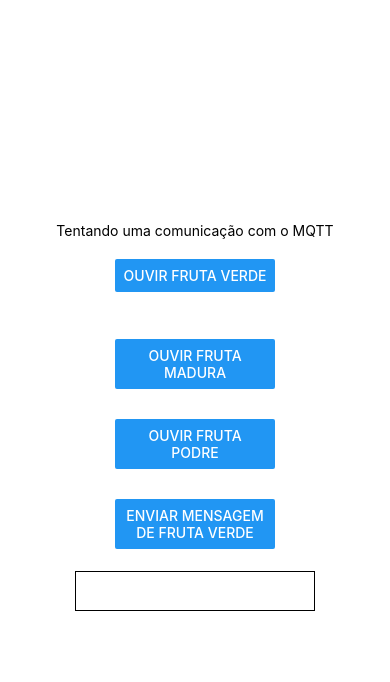
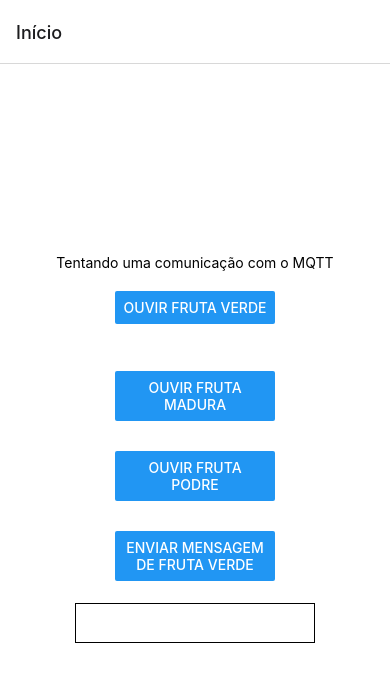
Before and after one commit to Maxcravo/Mqtt-Sistemas-distribuidos, a React Native app in the folder mqttApp/: screen /Home in a window 390 px wide. Shown: the top 682 px of the page. Built offline with nearby package versions, Linux system fonts and the light colour scheme; no server answers.

Commit message:
consertando estrutura do app

```diff
--- a/mqttApp/App.js
+++ b/mqttApp/App.js
@@ -1,106 +1,20 @@
-import React, { useState } from 'react';
-const config = require('./config').default;
-const { StyleSheet, Text, View, Button, StatusBar, TouchableHighlight, TextInput } = require('react-native');
+import React from 'react';
+import 'react-native-gesture-handler';
+
+import { NavigationContainer } from '@react-navigation/native';
+import { createStackNavigator } from '@react-navigation/stack';
+const Stack = createStackNavigator();
+
+import Home from './pages/Home';
+import SendData from './pages/SendData';
 
 export default function App() {
-
-// Criar objeto data com atributos message e topic. Message vai ser pego do input text e Topic vai ser pego do input selection
-
-// const data = {
-//   topic: ,
-//   message:
-// };
-const [data, setData] = useState("");
-console.log(data)
-
-// Colocar "http://ipv4:porta/"
-const url = config.url;
-
-async function listenFruit(fruitState) {
-  try {
-    const response = await fetch(url + fruitState);
-    const data = await response.text();
-    console.log(data);
-  } catch (error) {
-    console.error(error);
-  }
-}
-
-async function sendFruitState(){
-  try {
-    await fetch(`${url}messageFruit`, {
-        method: "POST",
-        mode: "cors",
-        headers: {"Content-Type": "application/json; charset=UTF-8"},
-        body: JSON.stringify(data)
-    });
-  }
-  catch (error){
-    console.error(error);
-  }
-}
   return (
-    <View style={styles.container}>
-      <Text>Tentando uma comunicação com o MQTT</Text>
-      <TouchableHighlight style ={styles.button}>
-        <Button
-        onPress={() => listenFruit("unripe")}
-        title="Ouvir fruta verde"
-        />
-      </TouchableHighlight>
-
-      <TouchableHighlight style ={styles.button}>
-        <Button
-        onPress={() => listenFruit("ripe")}
-        title="Ouvir fruta Madura"
-        />
-      </TouchableHighlight>
-
-      <TouchableHighlight style ={styles.button}>
-        <Button
-        onPress={() => listenFruit("rotten")}
-        title="Ouvir fruta podre"
-        />
-      </TouchableHighlight>
-
-      <TouchableHighlight style ={styles.button}>
-        <Button
-        onPress={sendFruitState}
-        title="Enviar mensagem de fruta verde"
-        />
-      </TouchableHighlight>
-
-      <TextInput
-        style={styles.input}
-        value={data}
-        onChangeText={data => setData(data)}
-      />
-
-
-      <StatusBar style="auto" />
-    </View>
+    <NavigationContainer>
+      <Stack.Navigator initialRouteName="Home">
+        <Stack.Screen name="Home" component={Home} options={{ title: 'Início' }} />
+        <Stack.Screen name="SendData" component={SendData} options={{ title: 'Enviar Mensagem' }} />
+      </Stack.Navigator>
+    </NavigationContainer>
   );
 }
-
-const styles = StyleSheet.create({
-  container: {
-    flex: 1,
-    backgroundColor: '#fff',
-    alignItems: 'center',
-    justifyContent: 'center',
-  },
-  button: {
-    height: 60,
-    width: 160,
-    borderRadius:10,
-    marginLeft :50,
-    marginRight:50,
-    marginTop :20
-  },
-  input: {
-    height: 40,
-    margin: 12,
-    borderWidth: 1,
-    padding: 10,
-  }
-});
--- a/mqttApp/app.json
+++ b/mqttApp/app.json
@@ -2,6 +2,7 @@
   "expo": {
     "name": "mqttProject",
     "slug": "mqttProject",
+    "scheme": "mqttProject",
     "version": "1.0.0",
     "orientation": "portrait",
     "icon": "./assets/icon.png",
@@ -25,6 +26,9 @@
     },
     "web": {
       "favicon": "./assets/favicon.png"
-    }
+    },
+    "plugins": [
+      "expo-router"
+    ]
   }
 }
--- a/mqttApp/babel.config.js
+++ b/mqttApp/babel.config.js
@@ -2,5 +2,6 @@ module.exports = function(api) {
   api.cache(true);
   return {
     presets: ['babel-preset-expo'],
+    plugins: ['expo-router/babel'],
   };
 };
--- /dev/null
+++ b/mqttApp/pages/Home.js
@@ -0,0 +1,108 @@
+// ! TODO: deixar só um tipo de import
+import React, { useState } from 'react';
+import { StyleSheet, Text, View, Button, StatusBar, TouchableHighlight, TextInput } from 'react-native';
+
+import { fruitStates } from '../resources/fruitData';
+
+const config = require('../config').default;
+const url = config.url; // "http://ipv4:porta/"
+
+
+async function listenFruit(fruitState) {
+	try {
+		const response = await fetch(url + fruitState);
+		const data = await response.text();
+		console.log(data);
+	} catch (error) {
+		console.error(error);
+	}
+}
+
+async function sendFruitState() {
+	try {
+		await fetch(`${url}messageFruit`, {
+			method: "POST",
+			mode: "cors",
+			headers: { "Content-Type": "application/json; charset=UTF-8" },
+			body: JSON.stringify(data)
+		});
+	}
+	catch (error) {
+		console.error(error);
+	}
+}
+
+export default function HomePage() {
+	// Criar objeto data com atributos message e topic. Message vai ser pego do input text e Topic vai ser pego do input selection
+
+	// const data = {
+	//   topic: ,
+	//   message:
+	// };
+
+	const [data, setData] = useState("");
+	console.log(data)
+
+	return (
+		<View style={styles.container}>
+			<Text>Tentando uma comunicação com o MQTT</Text>
+			<TouchableHighlight style={styles.button}>
+				<Button
+					onPress={() => listenFruit("unripe")}
+					title="Ouvir fruta verde"
+				/>
+			</TouchableHighlight>
+
+			<TouchableHighlight style={styles.button}>
+				<Button
+					onPress={() => listenFruit("ripe")}
+					title="Ouvir fruta Madura"
+				/>
+			</TouchableHighlight>
+
+			<TouchableHighlight style={styles.button}>
+				<Button
+					onPress={() => listenFruit("rotten")}
+					title="Ouvir fruta podre"
+				/>
+			</TouchableHighlight>
+
+			<TouchableHighlight style={styles.button}>
+				<Button
+					onPress={sendFruitState}
+					title="Enviar mensagem de fruta verde"
+				/>
+			</TouchableHighlight>
+
+			<TextInput
+				style={styles.input}
+				value={data}
+				onChangeText={data => setData(data)}
+			/>
+			<StatusBar style="auto" />
+		</View>
+	)
+}
+
+const styles = StyleSheet.create({
+	container: {
+		flex: 1,
+		backgroundColor: '#fff',
+		alignItems: 'center',
+		justifyContent: 'center',
+	},
+	button: {
+		height: 60,
+		width: 160,
+		borderRadius: 10,
+		marginLeft: 50,
+		marginRight: 50,
+		marginTop: 20
+	},
+	input: {
+		height: 40,
+		margin: 12,
+		borderWidth: 1,
+		padding: 10,
+	}
+});
--- /dev/null
+++ b/mqttApp/pages/SendData.js
@@ -0,0 +1,18 @@
+import { StyleSheet, View,Text } from 'react-native';
+
+export default function SendDataPage() {
+	return (
+		<View style={sendDataStyles.pageContainer}>
+			<Text>"aaa"</Text>
+		</View>
+	)
+}
+
+const sendDataStyles = StyleSheet.create({
+	pageContainer: {
+		flex: 1,
+		backgroundColor: 'D4D4D4',
+		alignItems: 'center',
+		justifyContent: 'center'
+	}
+})
--- /dev/null
+++ b/mqttApp/resources/fruitData.js
@@ -0,0 +1,5 @@
+export const fruitStates = [
+	{ name: "Verde", code: "unripe" },
+	{ name: "Madura", code: "ripe" },
+	{ name: "Podre", code: "rotten" },
+]
```
Also changed, not shown: mqttApp/package.json (+8 -0 lines), 1 other file (tests, documents, lock files or other folders).
